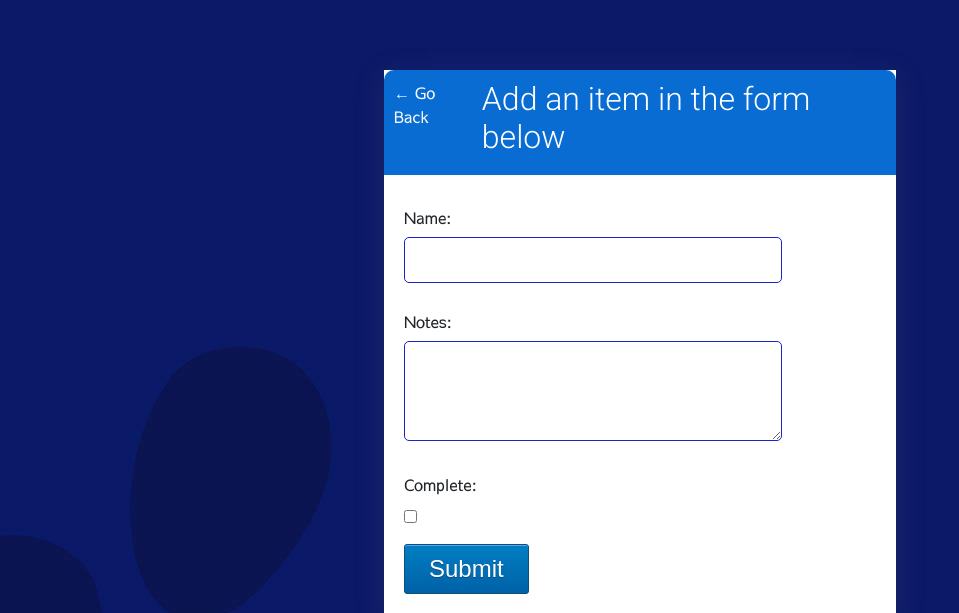
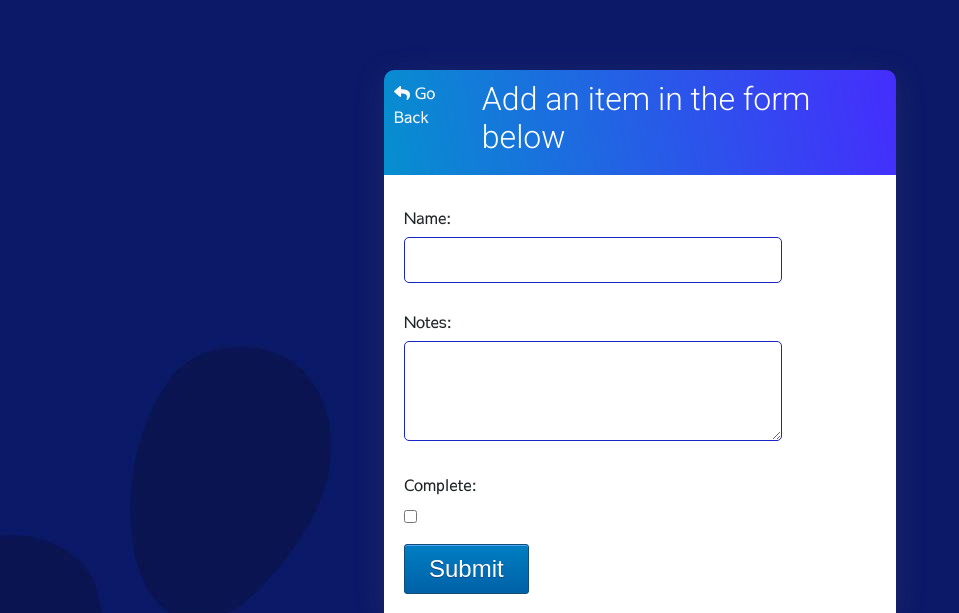
Before and after one commit to slbabin/shopping-list4, a Django app: page /item-create/ in a window 1280 px wide. Shown: the top 613 px of the page, without its empty margins (0-959 px from the left). Run offline with Django 3.2, Linux system fonts and the light colour scheme; a user stored in the database is signed in; some libraries are stand-ins or nearby versions; some web fonts are replaced.

Commit message:
Add button style to the add item form. Updated gradient to header

```diff
--- a/shoppinglistapp/static/css/style.css
+++ b/shoppinglistapp/static/css/style.css
@@ -11,13 +11,15 @@ body{
     width: 40%;
     /* background-image: url("../images/app-image.jpg"); */
     background-size: cover;
+    background-color: white;
+
 }
 
 .container{
     max-width: 40%;
     margin: auto;
     padding: 0;
-    background-color: #fff;
+    background-color: #0c1968;
     box-shadow: rgba(100, 100, 111, 0.2) 0px 7px 29px 0px;
 }
 
@@ -38,8 +40,8 @@ h6 {
     padding: 10px;
     justify-content: space-between;
     color: #fff;
-    background: #086CD2;
-    background: linear-gradient(90deg, rgb(126, 178, 230) #086CD2%, rgba(9,200,248,1) 100%);
+    background: rgb(9,200,248);
+    background: linear-gradient(80deg, rgb(6, 143, 207) 0%, rgba(69,45,253,1) 100%);
 }
 .container-header a {
     text-decoration: none;
@@ -125,6 +127,7 @@ label {
 
 .card-container {
     padding: 20px;
+    background-color: white;
 }
 
 .myButton {
@@ -163,8 +166,10 @@ label {
 }
 .main-left-col {
     /* min-width: 40%; */
+    background-color: white;
 }
 .main-right-col {
+    background-color: white;
 
 }
 .main-left-col h1 {
--- a/shoppinglistapp/templates/shoppinglistapp/item_form.html
+++ b/shoppinglistapp/templates/shoppinglistapp/item_form.html
@@ -5,7 +5,7 @@
 
 <div class="container-header">
 
-    <a href="{% url 'shopping_list' %}">&#8592; Go Back</a>
+    <a href="{% url 'shopping_list' %}"><i class="fa fa-reply" aria-hidden="true"></i> Go Back</a>
     <h2>Add an item in the form below</h1>
 
 </div>
--- a/shoppinglistapp/templates/shoppinglistapp/item_list.html
+++ b/shoppinglistapp/templates/shoppinglistapp/item_list.html
@@ -17,7 +17,7 @@
     </div>
 
 
-
+    <div class="card-container">
 
     <h1>Your shopping list </h1>
     <div class="add-item-wrapper">
@@ -49,7 +49,7 @@
         {% endfor %}
 
     </div>
-
+</div>
 
 
     {% endblock content %}
--- a/shoppinglistapp/templates/shoppinglistapp/login.html
+++ b/shoppinglistapp/templates/shoppinglistapp/login.html
@@ -11,7 +11,7 @@
 <form method="POST" action="">
     {% csrf_token %}
     {{form.as_p}}
-    <input class="button" type="submit" value="Login">
+    <input class="myButton" type="submit" value="Login">
 </form>
 <p></p>
 <p>Don't have an account? <a href="{% url 'register' %}">Register here</a></p>
```
